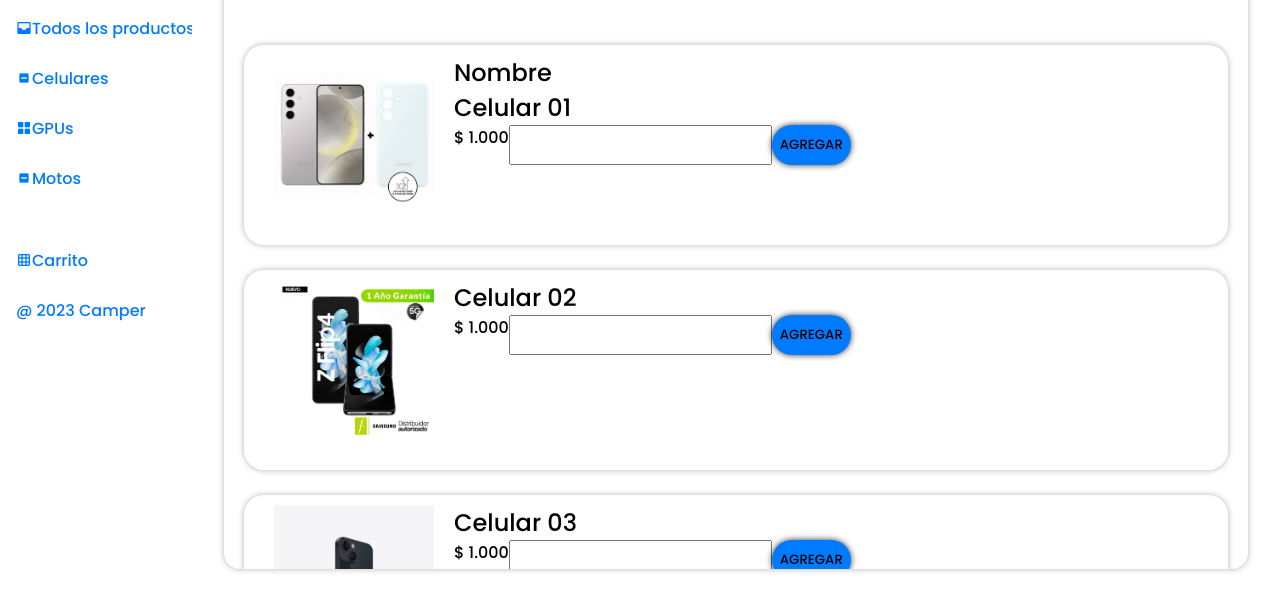
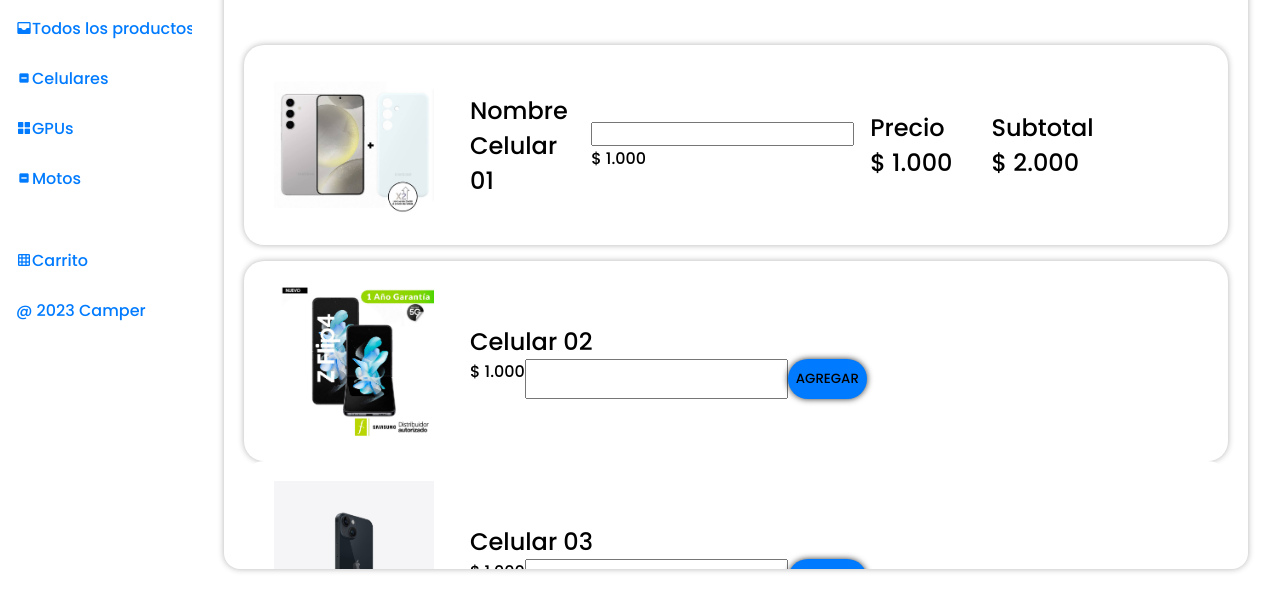
Before and after one commit to SaintHazzard/ExamenHtmlCss, a plain HTML site: page carrito.html in a window 1280 px wide. Shown: the part 143-754 px from the top of the page. Drawn offline with nearby package versions, Linux system fonts and the light colour scheme.

Commit message:
style: :lipstick: Estilos carrito
Estilos a carrito

```diff
--- a/carrito.html
+++ b/carrito.html
@@ -56,15 +56,25 @@
               Nombre <br>
               Celular 01
             </h2>
-            <div class="nombrePrice">
+
+
+            </button>
+            </div>
+            <div>
+              <input type="text">
               <p>
               $ 1.000
             </p>
-            <input type="text">
-            <button class="agregar">Agregar
 
-            </button>
             </div>
+            <h2>Precio
+              <br>
+              $ 1.000
+            </h2>
+            <h2>Subtotal
+              <br>
+              $ 2.000
+            </h2>
           </div>
 
         </div>
--- a/storage/css/styleCarrito.css
+++ b/storage/css/styleCarrito.css
@@ -32,6 +32,8 @@ img {
 .detailContent {
   display: grid;
   justify-content: space-around;
+  align-items: center;
+  gap: 1rem;
   grid-template-columns: repeat(6, 1fr);
 }
 
```
Lines whose indentation alone changed are shown as unchanged.
